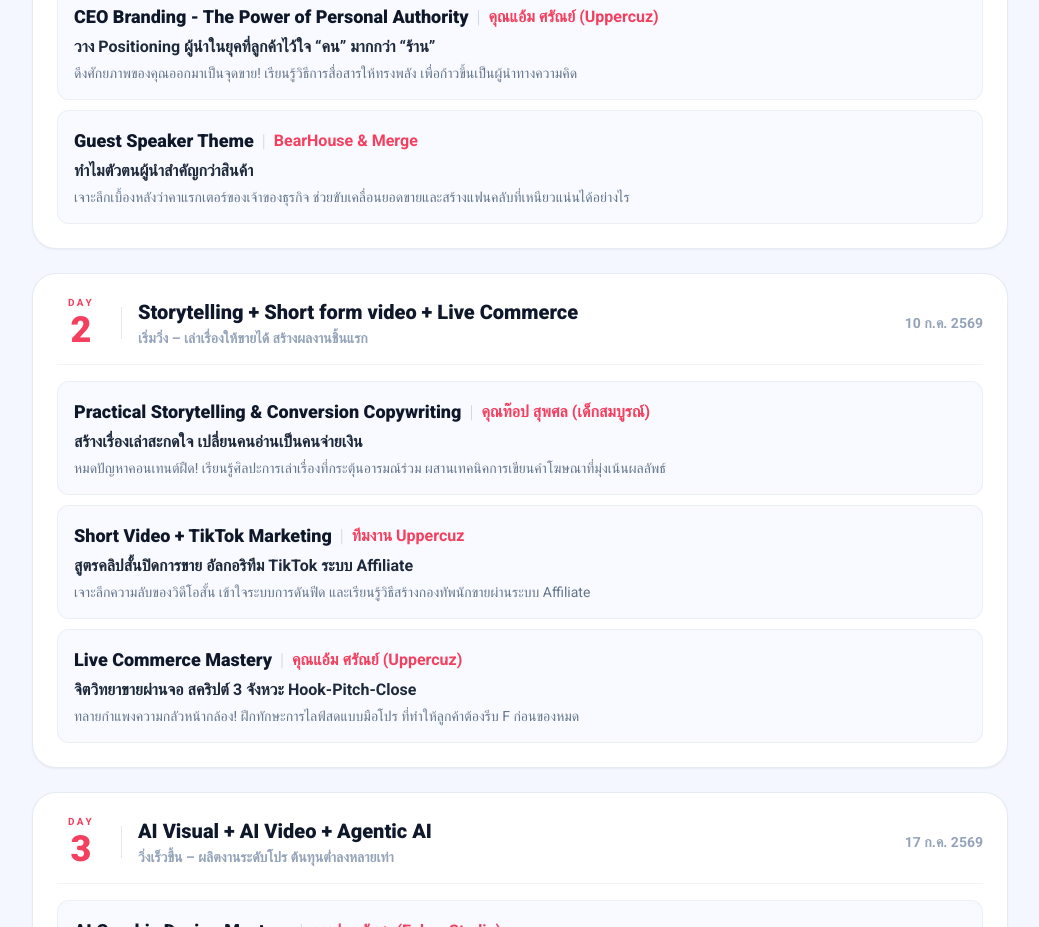
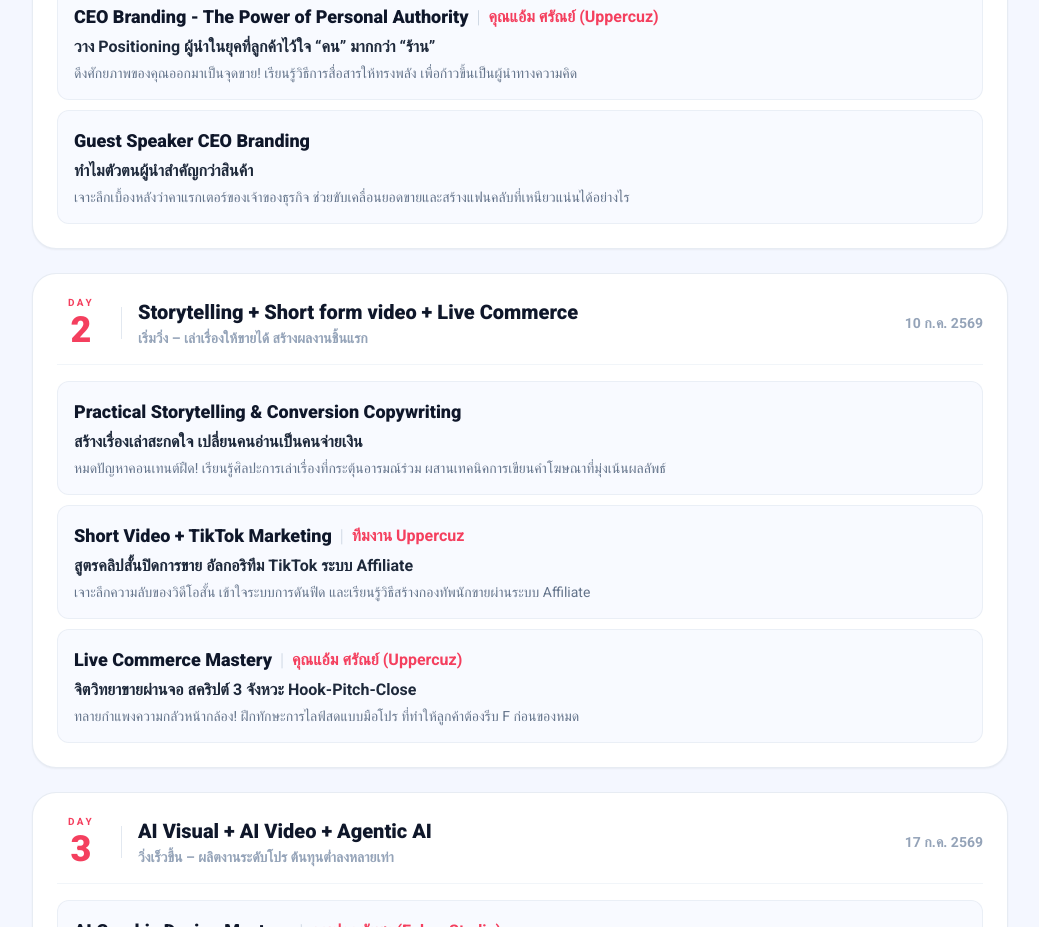
Before and after one commit to poohphurit/RunProject, a React (Vite) app: page / in a window 1280 px wide. Shown: the part 1840-2767 px from the top of the page, without its empty margins (120-1159 px from the left). Built offline with nearby package versions, Linux system fonts and the light colour scheme; the HTML template or start-up script is replaced by a standard one; a web font is replaced by a local one.

Commit message:
feat: make speaker divider pipe conditional and apply user's guest speaker updates

```diff
--- a/src/App.jsx
+++ b/src/App.jsx
@@ -1,7 +1,7 @@
 import React from 'react';
 import speakerAn from './assets/speaker-an.png';
+import speakerKriengkrai from './assets/speaker-kriengkrai.png';
 import speakerSaran from './assets/speaker-saran.png';
-import speakerKriengkrai from './assets/speaker-kriengkrai.png';
 
 const syllabus = [
   {
@@ -23,8 +23,8 @@
         extra: 'ดึงศักยภาพของคุณออกมาเป็นจุดขาย! เรียนรู้วิธีการสื่อสารให้ทรงพลัง เพื่อก้าวขึ้นเป็นผู้นำทางความคิด',
       },
       {
-        title: 'Guest Speaker Theme',
-        speaker: 'BearHouse & Merge',
+        title: 'Guest Speaker CEO Branding',
+        speaker: '',
         detail: 'ทำไมตัวตนผู้นำสำคัญกว่าสินค้า',
         extra: 'เจาะลึกเบื้องหลังว่าคาแรกเตอร์ของเจ้าของธุรกิจ ช่วยขับเคลื่อนยอดขายและสร้างแฟนคลับที่เหนียวแน่นได้อย่างไร',
       },
@@ -38,7 +38,7 @@
     topics: [
       {
         title: 'Practical Storytelling & Conversion Copywriting',
-        speaker: 'คุณท๊อป สุพศล (เด็กสมบูรณ์)',
+        speaker: '',
         detail: 'สร้างเรื่องเล่าสะกดใจ เปลี่ยนคนอ่านเป็นคนจ่ายเงิน',
         extra: 'หมดปัญหาคอนเทนต์ฝืด! เรียนรู้ศิลปะการเล่าเรื่องที่กระตุ้นอารมณ์ร่วม ผสานเทคนิคการเขียนคำโฆษณาที่มุ่งเน้นผลลัพธ์',
       },
@@ -329,8 +329,12 @@
                   <div key={topic.title} className="rounded-xl border border-slate-200/60 bg-[#f8faff] p-4 transition duration-300 hover:border-rose-200 hover:bg-white hover:shadow-sm">
                     <div className="flex flex-wrap items-center gap-x-2 gap-y-0.5 text-base font-extrabold sm:text-lg">
                       <span className="text-slate-900">{topic.title}</span>
-                      <span className="text-slate-300 font-light hidden sm:inline">|</span>
-                      <span className="text-rose-500 text-sm sm:text-base font-bold">{topic.speaker}</span>
+                      {topic.speaker && (
+                        <>
+                          <span className="text-slate-300 font-light hidden sm:inline">|</span>
+                          <span className="text-rose-500 text-sm sm:text-base font-bold">{topic.speaker}</span>
+                        </>
+                      )}
                     </div>
                     <p className="mt-1 text-sm font-bold text-slate-800 sm:text-base leading-relaxed">{topic.detail}</p>
                     {topic.extra && (
```
